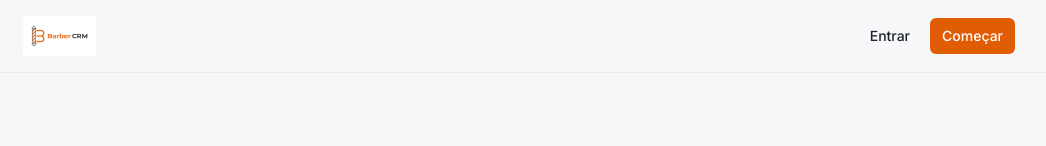
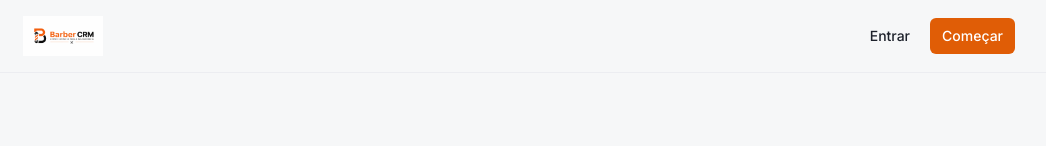
Before and after one commit to VandinDev221/barberCRM, a Next.js app in the folder frontend/: page / in a window 1280 px wide. Shown: the top 146 px of the page, without its empty margins (121-1167 px from the left). Built offline with nearby package versions, Linux system fonts and the light colour scheme; no server answers.

Commit message:
feat: logo com tagline Gestao completa para barbearia
Co-authored-by: Cursor <cursoragent@cursor.com>

```diff
--- a/frontend/components/brand-logo.tsx
+++ b/frontend/components/brand-logo.tsx
@@ -3,7 +3,7 @@ import { cn } from '@/lib/utils';
 
 const LOGO_SRC = '/logo-barber-crm.png';
 const LOGO_WIDTH = 1024;
-const LOGO_HEIGHT = 558;
+const LOGO_HEIGHT = 512;
 
 type BrandLogoProps = {
   variant?: 'header' | 'auth' | 'compact';
@@ -21,7 +21,7 @@ export function BrandLogo({ variant = 'header', className, priority }: BrandLogo
       priority={priority}
       className={cn(
         variant === 'header' && 'h-9 w-auto sm:h-10',
-        variant === 'auth' && 'mx-auto h-auto w-full max-w-[300px]',
+        variant === 'auth' && 'mx-auto h-auto w-full max-w-[340px]',
         variant === 'compact' && 'h-8 w-auto',
         className,
       )}
```
Also changed, not shown: frontend/public/logo-barber-crm.png.
